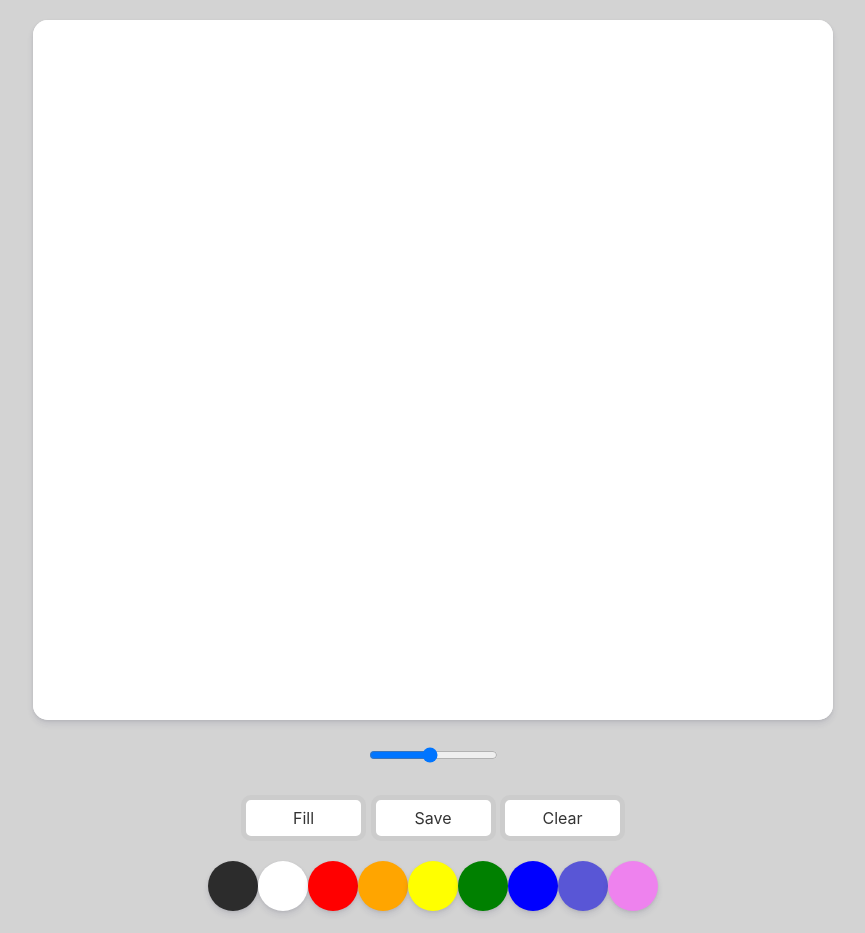
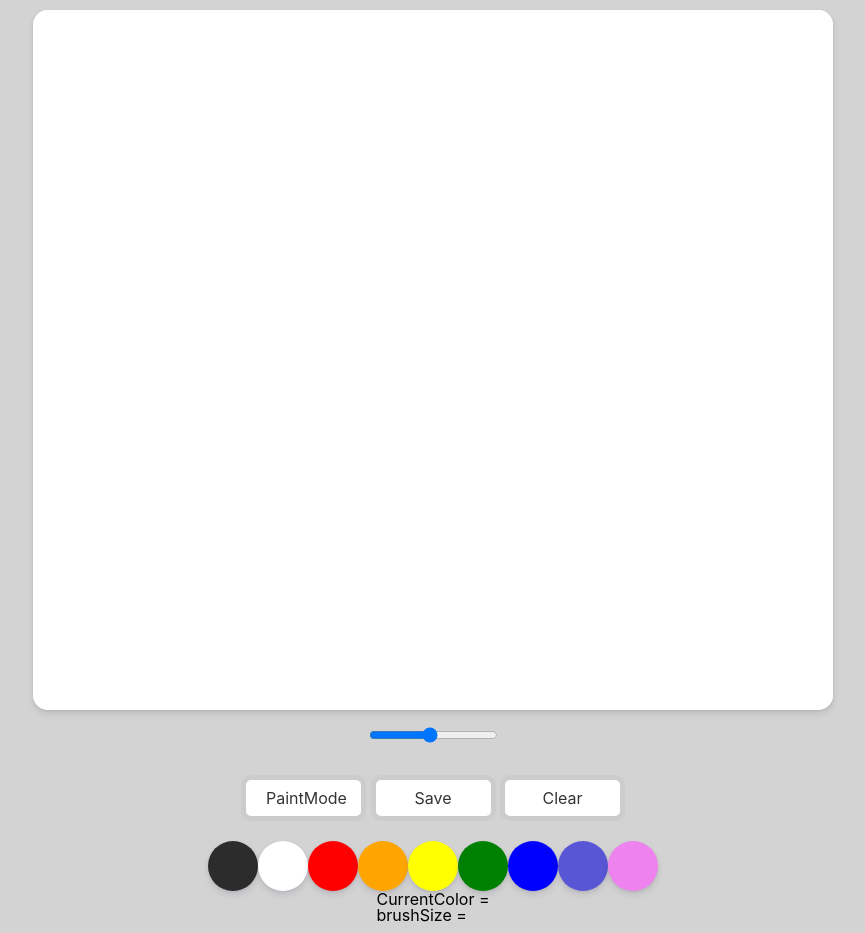
Before and after one commit to YUSEOkosmo/PaintJS, a plain HTML site: page index.html in a window 1280 px wide. Shown: the whole page, without its empty margins (207-1072 px from the left). Drawn offline with Linux system fonts and the light colour scheme.

Commit message:
현재색, 브러쉬사이즈표기

```diff
--- a/app.js
+++ b/app.js
@@ -6,6 +6,8 @@ const mode = document.getElementById("jsMode");
 const initialColor = "black";
 const saveButton = document.getElementById("jsSave");
 const clearButton = document.getElementById("jsClear");
+const currentColor = document.getElementById("currentColor");
+const brushSize = document.getElementById("brushSize");
 
 canvas.width = 800;
 canvas.height = 700;
@@ -45,21 +47,23 @@ function changeColor(event){
     const color = event.target.style.backgroundColor;
     ctx.strokeStyle = color;
     ctx.fillStyle = ctx.strokeStyle;
+    currentColor.innerHTML = color;
 }
 
 function handleBrushSize(event){
     const size = event.target.value;
     ctx.lineWidth = size;
+    brushSize.innerHTML = size;
 }
 
 function handleMode(){
     if(filling == true){
         filling = false;
-        mode.innerText = "Fill";
+        mode.innerText = "PaintMode";
         mode.style.backgroundColor = "white";
     } else {
         filling = true;
-        mode.innerText = "Paint";
+        mode.innerText = "FillMode";
         mode.style.backgroundColor = "blue";
     }
 
@@ -92,7 +96,7 @@ if(canvas){
     canvas.addEventListener("mousedown", startPainting);
     canvas.addEventListener("mouseup", stopPainting);
     canvas.addEventListener("mouseleave", stopPainting);
-    canvas.addEventListener("click", handleCanvasClick);
+    canvas.addEventListener("mousedown", handleCanvasClick);
     canvas.addEventListener("contextmenu", handleMenu);
 }
 
--- a/index.html
+++ b/index.html
@@ -16,7 +16,7 @@
             <input type="range" id="jsRange" min="0.5" max="10.0" value="5.0" step="0.1" />
         </div>
         <div class="controls_buttons">
-            <button id="jsMode">Fill</button>
+            <button id="jsMode">PaintMode</button>
             <button id="jsSave">Save</button>
             <button id="jsClear">Clear</button>
         </div>
@@ -30,7 +30,14 @@
             <div class="controls_color jsColor" style="background-color: blue"></div>
             <div class="controls_color jsColor" style="background-color: #5956D6"></div>
             <div class="controls_color jsColor" style="background-color: violet"></div>
-
+        </div>
+        <div>
+            <div>
+                <a>CurrentColor = </a> <a id="currentColor"></a>
+            </div>
+            <div>
+                <a>brushSize = </a> <a id="brushSize"></a>
+            </div>
         </div>
     </div>
     <script src="app.js"></script>
--- a/styles.css
+++ b/styles.css
@@ -5,8 +5,8 @@ body{
     display: flex;
     flex-direction: column;
     align-items: center;
-    padding-top: 40px;
-    padding: 20px 0px;
+    padding-top: 20px;
+    padding: 10px 0px;
 }
 
 .canvas{
@@ -18,7 +18,7 @@ body{
 }
 
 .controls{
-    margin-top: 25px;
+    margin-top: 15px;
     display: flex;
     flex-direction: column;
     align-items: center;
```
